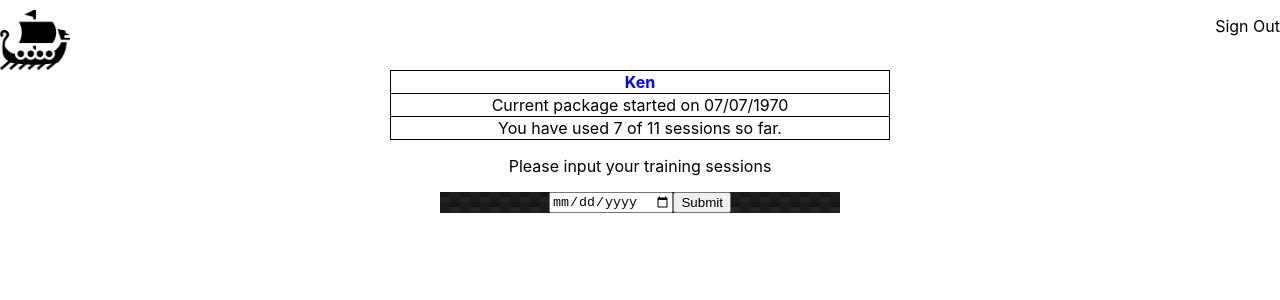
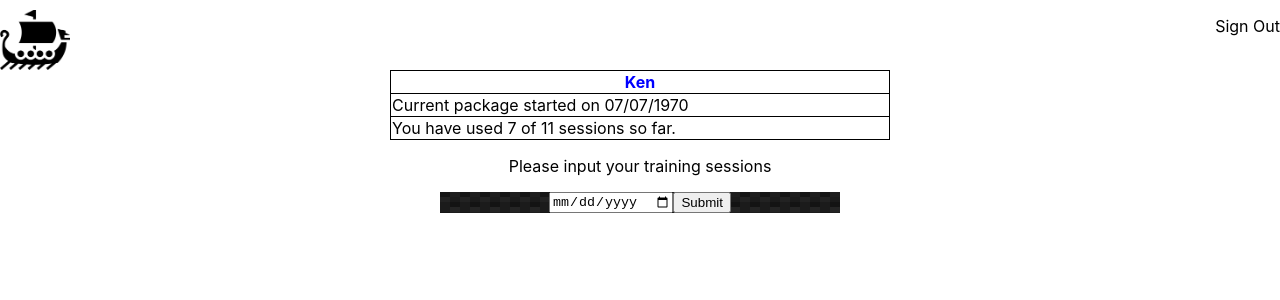
Before and after one commit to kcrites/trainingtracker, a React (Create React App) app: page / in a window 1280 px wide. Shown: the top 300 px of the page. Built offline with nearby package versions, Linux system fonts and the light colour scheme; the HTML template or start-up script is replaced by a standard one.

Commit message:
minor updates to form state

```diff
--- a/src/App.js
+++ b/src/App.js
@@ -9,16 +9,31 @@ class App extends Component {
 constructor() {
   super();
   this.state= {
-    input: ''
+    input: '',
+    trainingInputDate: '',
+    route: 'signin',
+    isSignedIn: false,
+    user: {
+      id: '',
+      name: '',
+      email: '',
+      entries: 0,
+      joined: '',
+    }
   }
 }
 
   onInputChange = (event) => {
     console.log(event.target.value);
+     this.setState({input: event.target.value});
   }
 
   onButtonSubmit = () => {
     console.log('click');
+    this.setState({trainingInputDate: this.state.input} );
+    console.log(this.state.input);
+
+
   }
 
   render() {
--- a/src/components/PackageInfo/PackageInfo.css
+++ b/src/components/PackageInfo/PackageInfo.css
@@ -6,3 +6,8 @@
 .tableHeader {
 	color: blue;
 }
+
+.rows {
+	text-align: left;
+	align-content: left;
+}
--- a/src/components/PackageInfo/PackageInfo.js
+++ b/src/components/PackageInfo/PackageInfo.js
@@ -19,10 +19,10 @@ const  PackageInfo = () => {
 					</thead>
 					<tbody>
 						<tr>
-							<td className='tableInfo'>{'Current package started on ' + date}</td>
+							<td className='tableInfo rows'>{'Current package started on ' + date}</td>
 						</tr>
 						<tr>
-							<td className='tableInfo'>{`You have used ${sessionsUsed} of ${sessionsTotal} sessions so far.`}</td>
+							<td className='tableInfo rows'>{`You have used ${sessionsUsed} of ${sessionsTotal} sessions so far.`}</td>
 						</tr>
 					</tbody>
 				</table>
```
